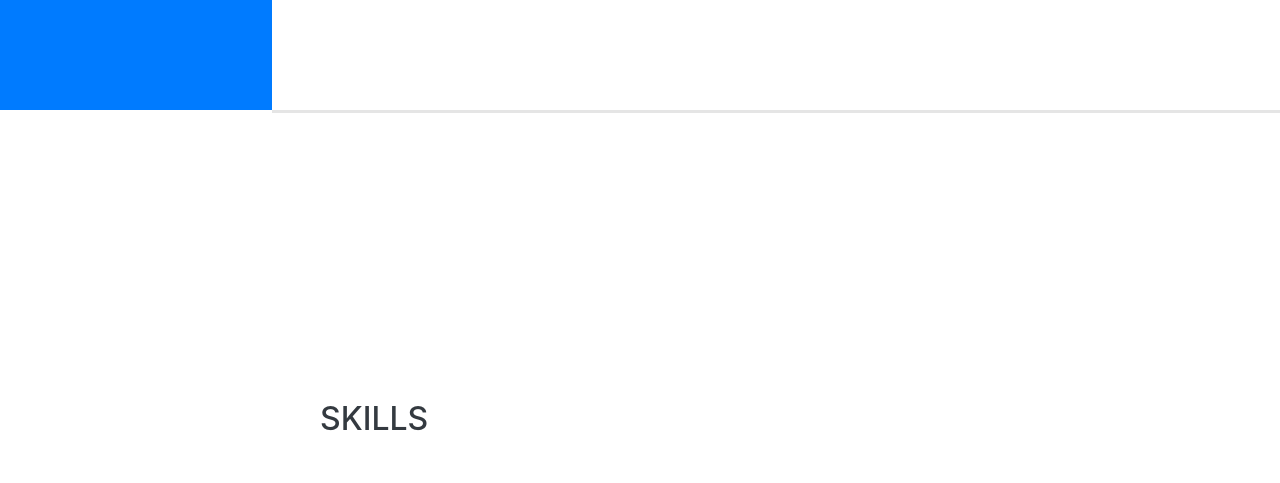
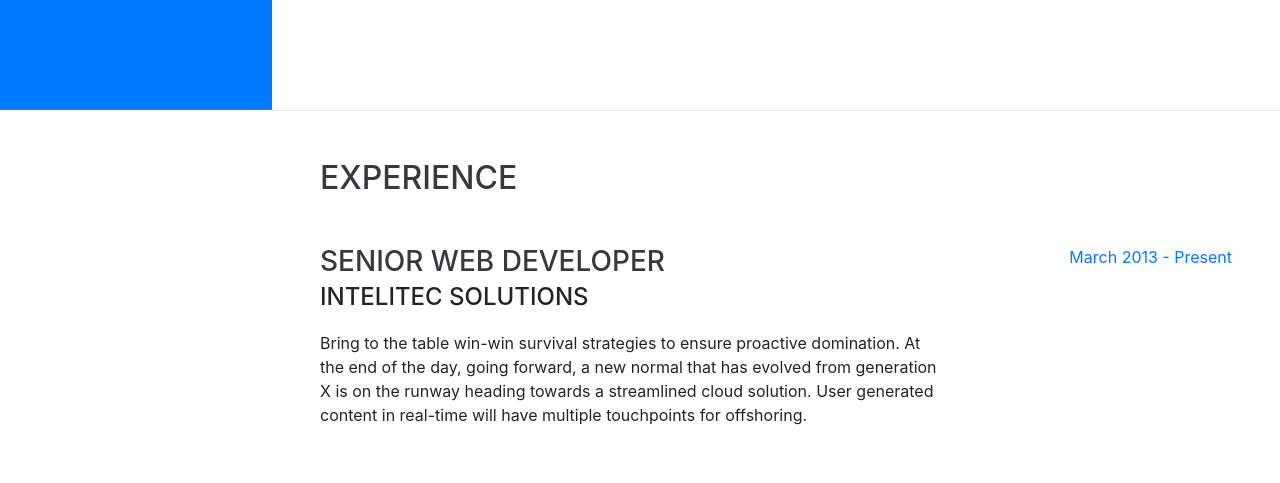
Before and after one commit to guilhermerodrigo/curriculum, a website with bundled scripts: page index.html in a window 1280 px wide. Shown: the part 690-1173 px from the top of the page. Built offline with nearby package versions, Linux system fonts and the light colour scheme; a web font is replaced by a local one.

Commit message:
add experience

```diff
--- a/index.html
+++ b/index.html
@@ -80,7 +80,7 @@
 
     <hr class="m-0">
 
-    <!-- <section class="resume-section p-3 p-lg-5 d-flex justify-content-center" id="experience">
+    <section class="resume-section p-3 p-lg-5 d-flex justify-content-center" id="experience">
       <div class="w-100">
         <h2 class="mb-5">Experience</h2>
 
```
Also changed, not shown: img/fffsd.jpg (deleted).
